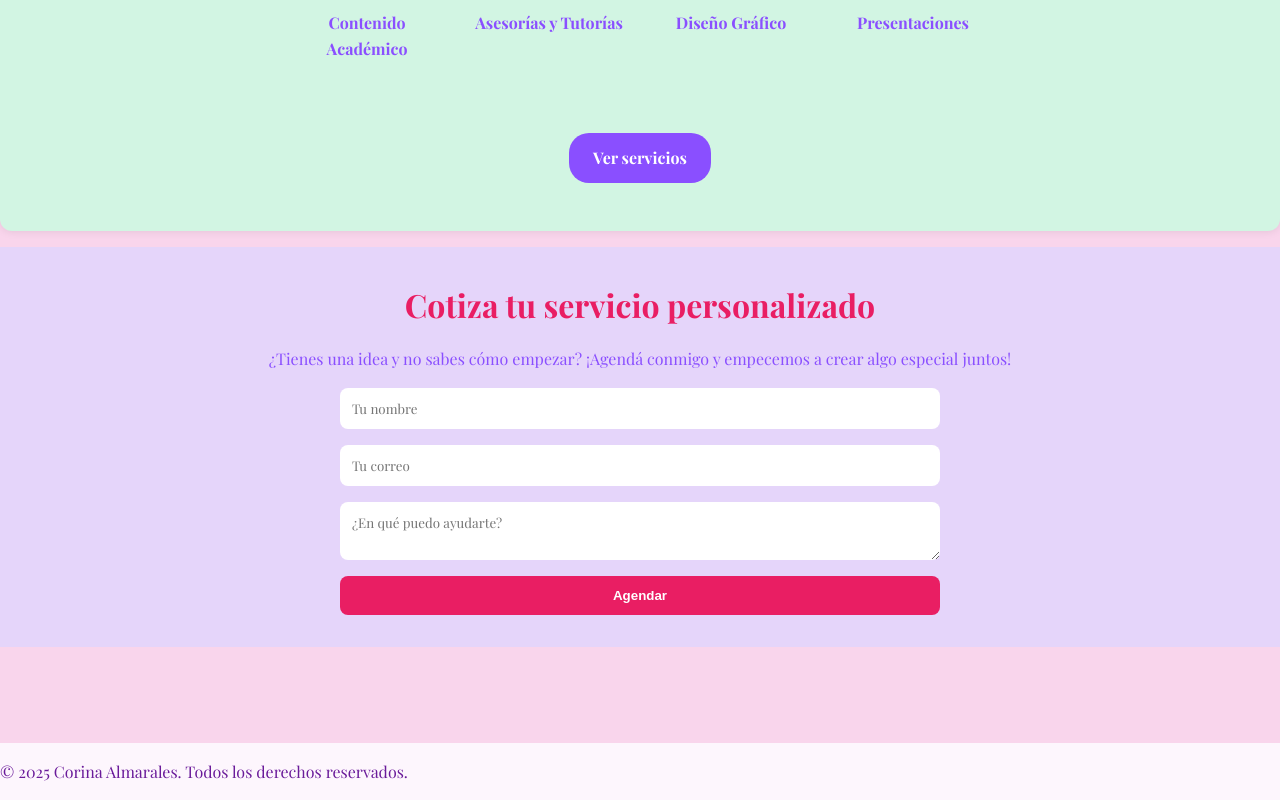
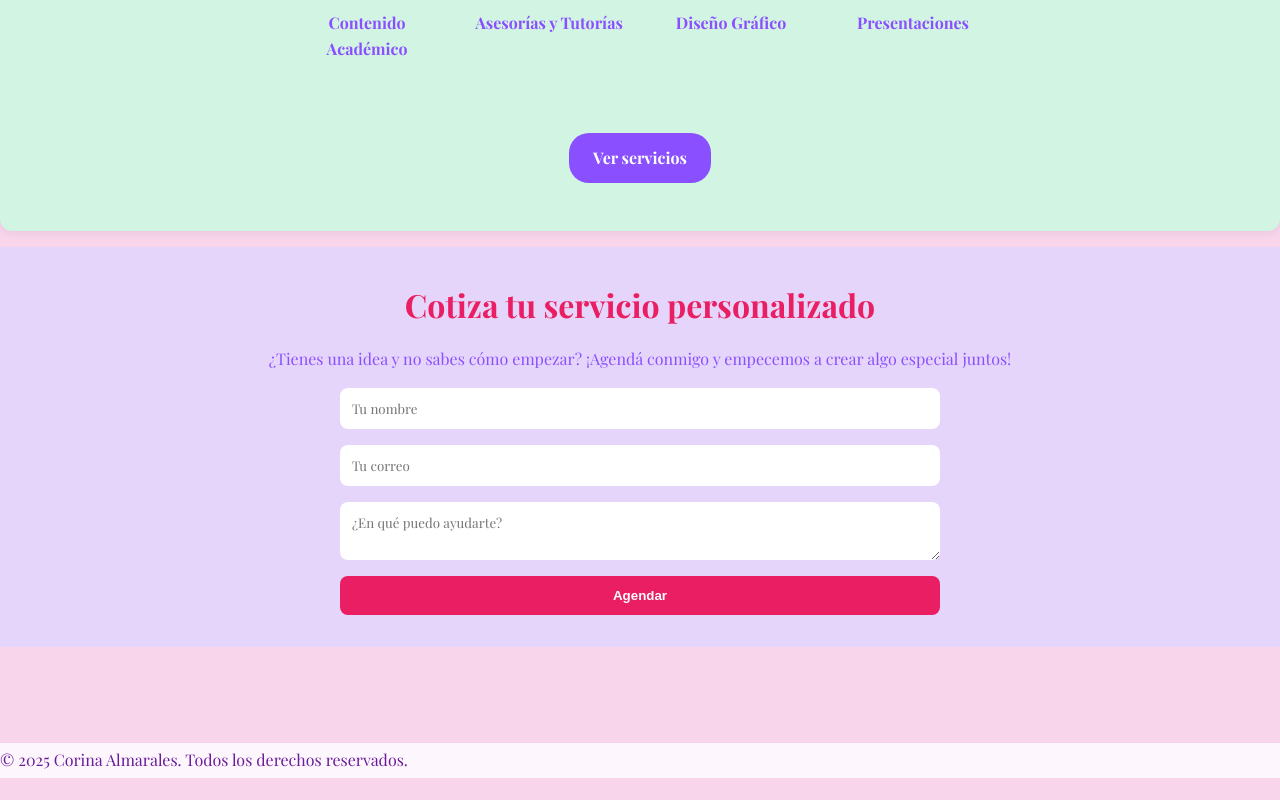
Before and after one commit to Corina-Almarales/corina-almarales, a Next.js app: page / in a window 1280 px wide. Shown: the part 1393-2193 px from the top of the page. After the commit the page ends 2171 px from the top, so only its background shows below. Built offline with nearby package versions, Linux system fonts and the light colour scheme.

Commit message:
Updated global.css

```diff
--- a/src/app/global.css
+++ b/src/app/global.css
@@ -182,7 +182,7 @@ html {
 }
 
 .footer {
-  padding: 1rem 0;
+  padding: 0.3rem 0;
   background-color: #fdf6fd;
   color: #6a1b9a;
 }
```
